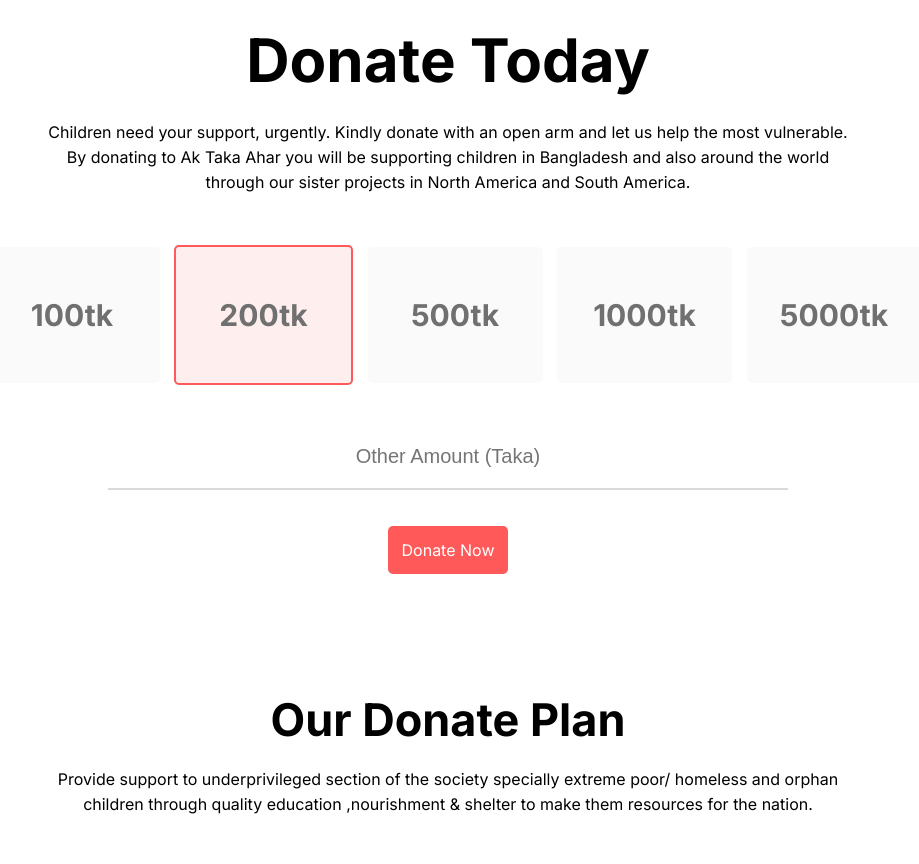
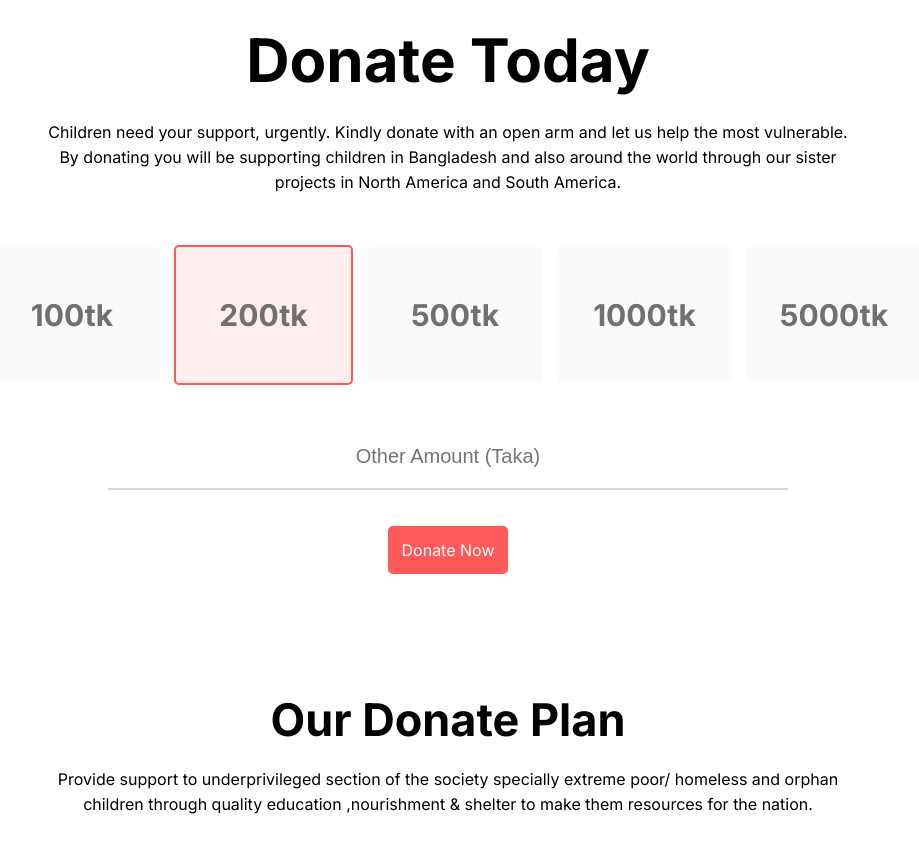
Before and after one commit to developeratiqur/Donate-Today, a plain HTML site: page index.html in a window 1280 px wide. Shown: the part 800-1664 px from the top of the page, without its empty margins (192-1111 px from the left). Drawn offline with Linux system fonts and the light colour scheme.

Commit message:
all is ready now

```diff
--- a/index.html
+++ b/index.html
@@ -29,7 +29,7 @@
     <section class="donate-scetion">
         <div class="donate-process">
             <h2>Donate Today</h2>
-            <p class="p-width">Children need your support, urgently. Kindly donate with an open arm and let us help the most vulnerable. By donating to Ak Taka Ahar you will be supporting children in Bangladesh and also around the world through our sister projects in North America and South America.</p>
+            <p class="p-width">Children need your support, urgently. Kindly donate with an open arm and let us help the most vulnerable. By donating you will be supporting children in Bangladesh and also around the world through our sister projects in North America and South America.</p>
             <div class="donate-box">
                 <h3 class="donate-ammount">
                     100tk
```
